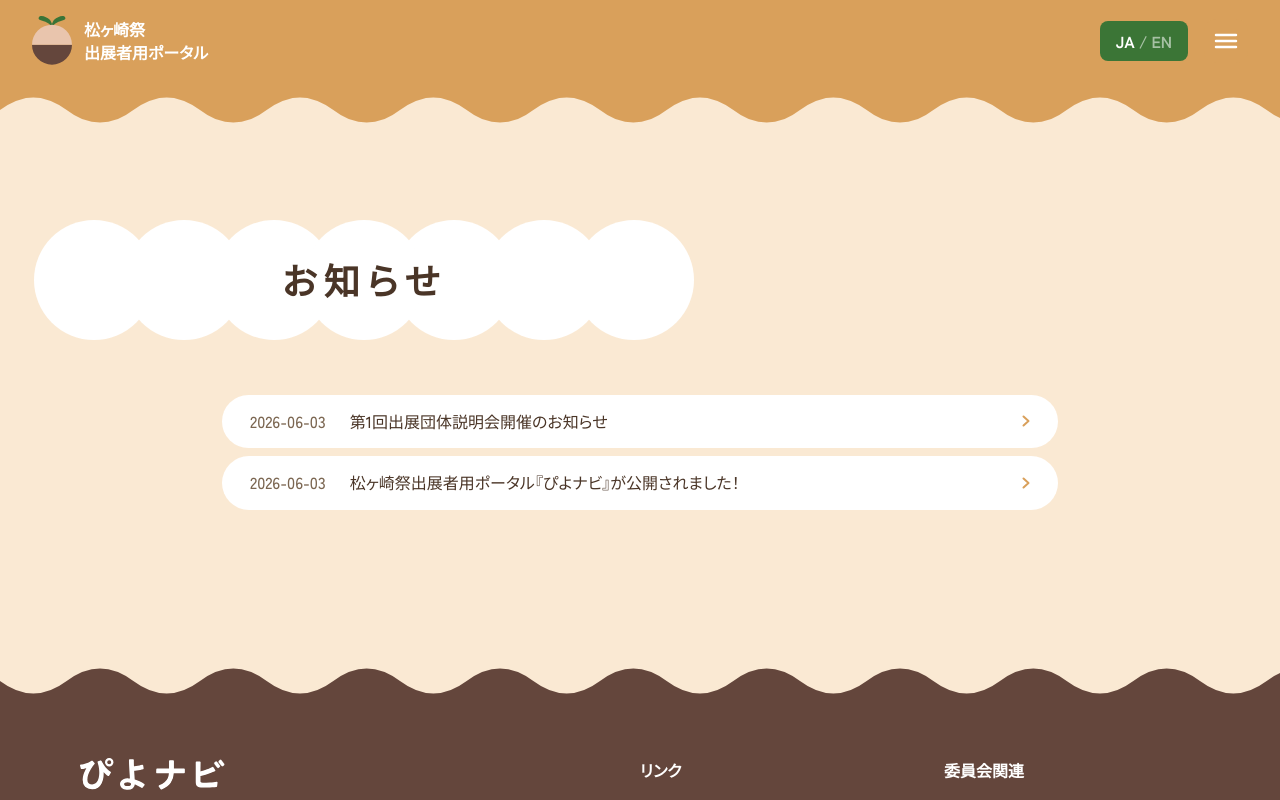
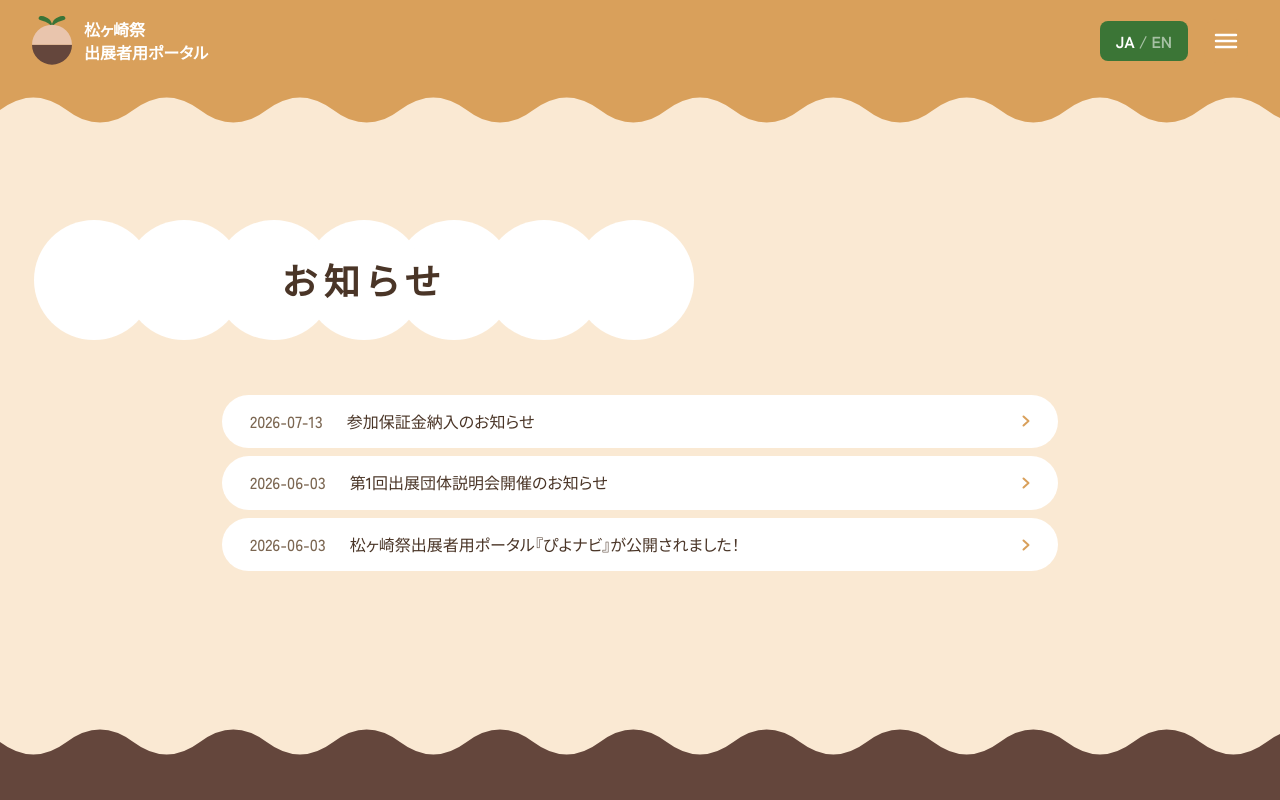
Before and after one commit to kit-mfc/piyonavi, a Next.js app: page /news in a window 1280 px wide. Shown: the top 800 px of the page. Built offline with nearby package versions, Linux system fonts and the light colour scheme.

Commit message:
Add news item for participation deposit payment notice

```diff
--- a/app/news/newsData.ts
+++ b/app/news/newsData.ts
@@ -9,6 +9,20 @@ export type NewsItem = {
 };
 
 export const newsItems: NewsItem[] = [
+  {
+    id: "20260713001",
+    date: "2026-07-13",
+    title: {
+      ja: "参加保証金納入のお知らせ",
+      en: "Notice: Payment of Participation Deposit",
+    },
+    body: [
+      {
+        ja: "本日から7/17(金)まで、参加保証金の納入期間となります。出展団体の皆さまは、期日までに必ず納入をお願いいたします。",
+        en: "The payment period for the participation deposit will be from today until Friday, July 17. All exhibitor groups are requested to make the payment by the deadline.",
+      },
+    ],
+  },
   {
     id: "20260603002",
     date: "2026-06-03",
```
